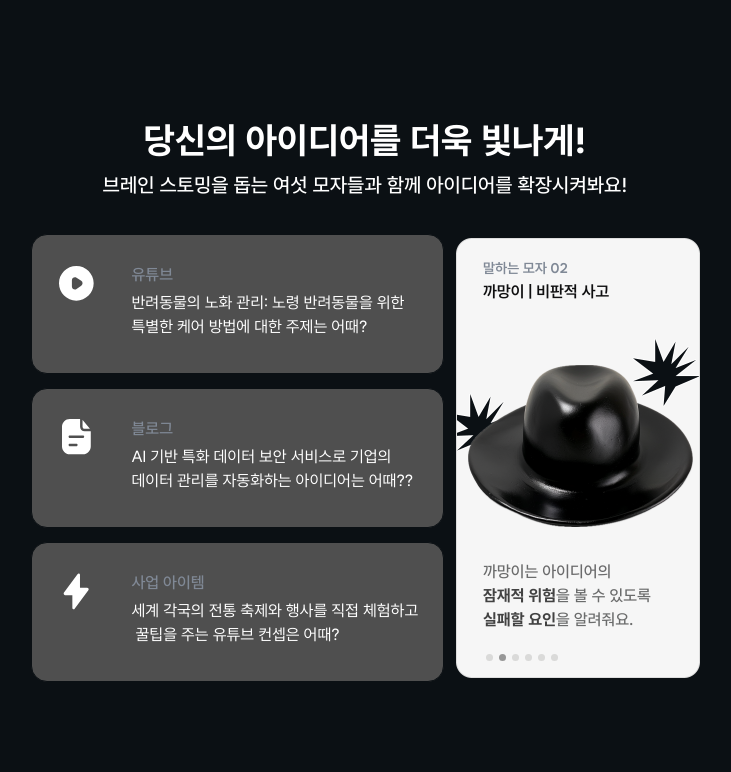
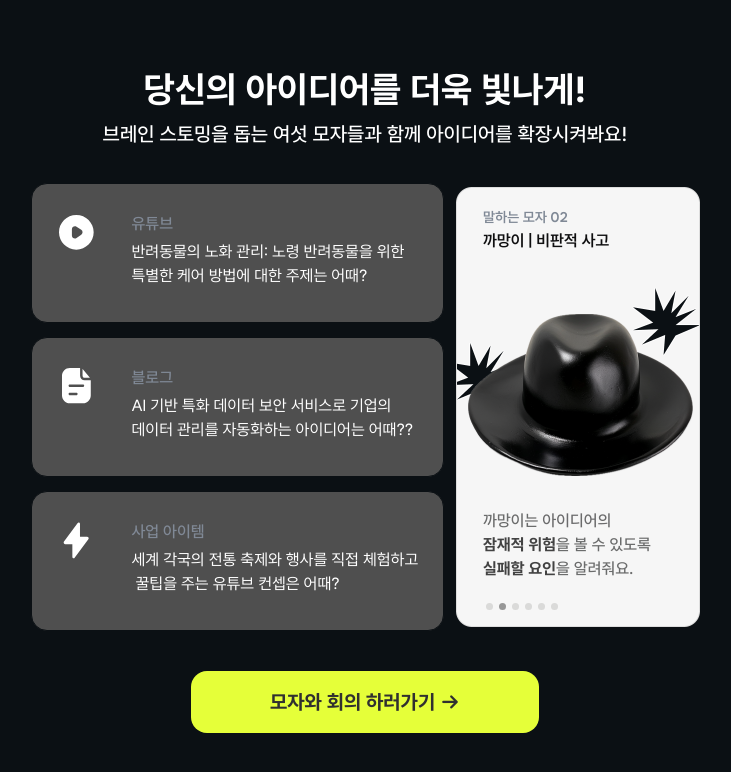
Before and after one commit to munseunggyu/malmo, a Next.js app: page /home in a window 1280 px wide. Shown: the top 772 px of the page, without its empty margins (275-1006 px from the left). Built offline with nearby package versions, Linux system fonts and the light colour scheme; no server answers.

Commit message:
feat: 로그인 후 메인 홈 모자와 회의하기 버튼 추가

```diff
--- a/src/app/_component/LoginAfterFirstView.tsx
+++ b/src/app/_component/LoginAfterFirstView.tsx
@@ -10,10 +10,13 @@ import blue from "../../../public/carousel/blue.png";
 import yellow from "../../../public/carousel/yellow.png";
 import white from "../../../public/carousel/white.png";
 import Image from "next/image";
+import Button from "@/components/ui/Button";
+import ModalPortal from "@/components/ui/ModalPortal";
+import ModalContainer from "@/components/ui/ModalContainer";
+import ChatModal from "@/components/ChatModal";
+import { useModal } from "@/hook/useModal";
 
 export default function LoginAfterFirstView() {
-  const link =
-    "https://daisy-hacksaw-0a3.notion.site/60055e40a24e4b749d580c9b7ec71457";
   const carouselData = [
     {
       img: green,
@@ -46,6 +49,7 @@ export default function LoginAfterFirstView() {
       name: "white"
     }
   ];
+  const { openModal, handleCloseModal, handleOpenMoal } = useModal();
   return (
     <div className='mx-auto flex flex-col items-center justify-center h-full'>
       <h2 className='title1 leading-[130%] mb-xs'>
@@ -76,6 +80,16 @@ export default function LoginAfterFirstView() {
           ))}
         </CarouselUi>
       </div>
+      <Button onClick={handleOpenMoal} classNames='mt-[40px]'>
+        모자와 회의 하러가기 →
+      </Button>
+      {openModal && (
+        <ModalPortal>
+          <ModalContainer handleCloseModal={handleCloseModal}>
+            <ChatModal handleCloseModal={handleCloseModal} isFrist={true} />
+          </ModalContainer>
+        </ModalPortal>
+      )}
     </div>
   );
 }
```
